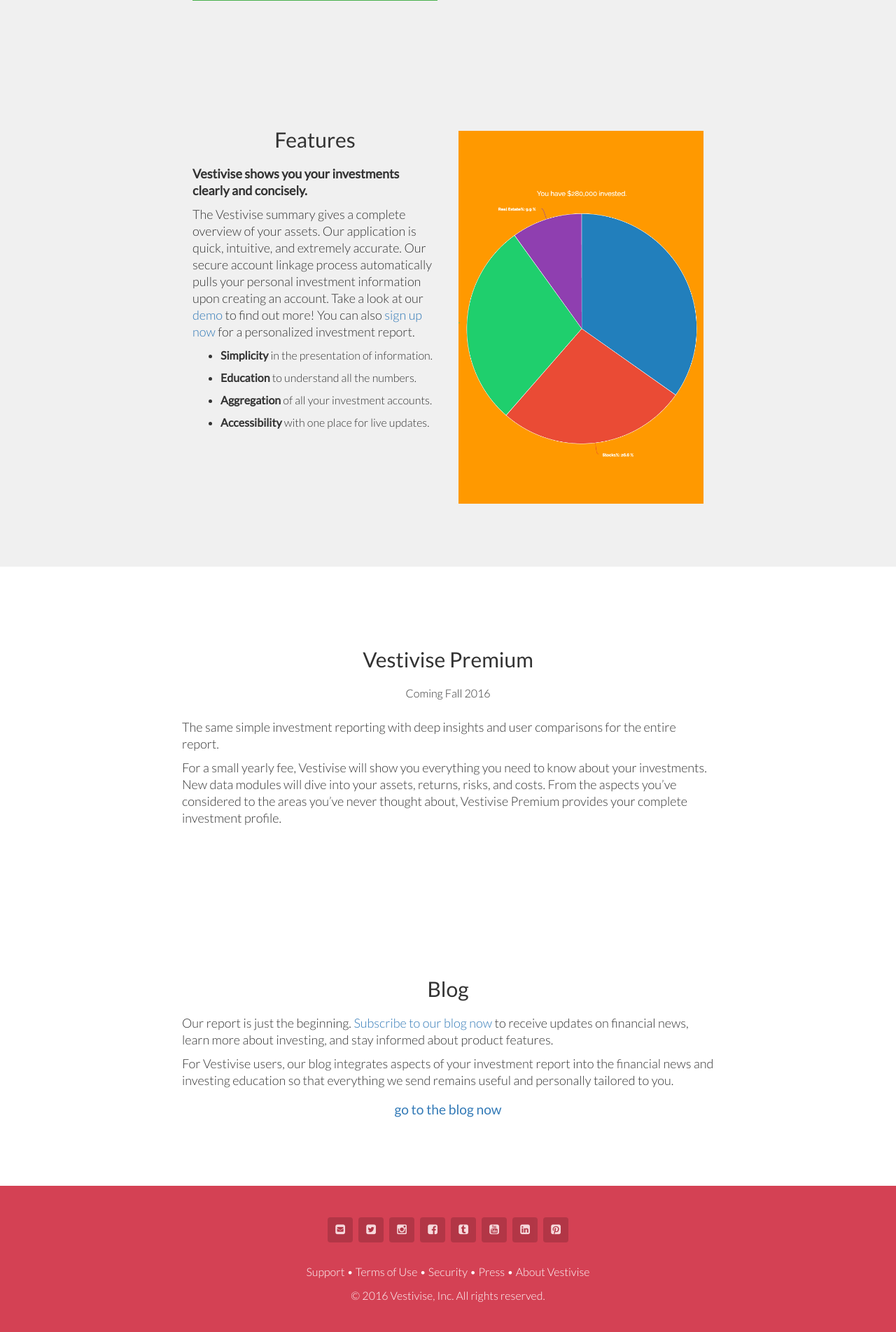
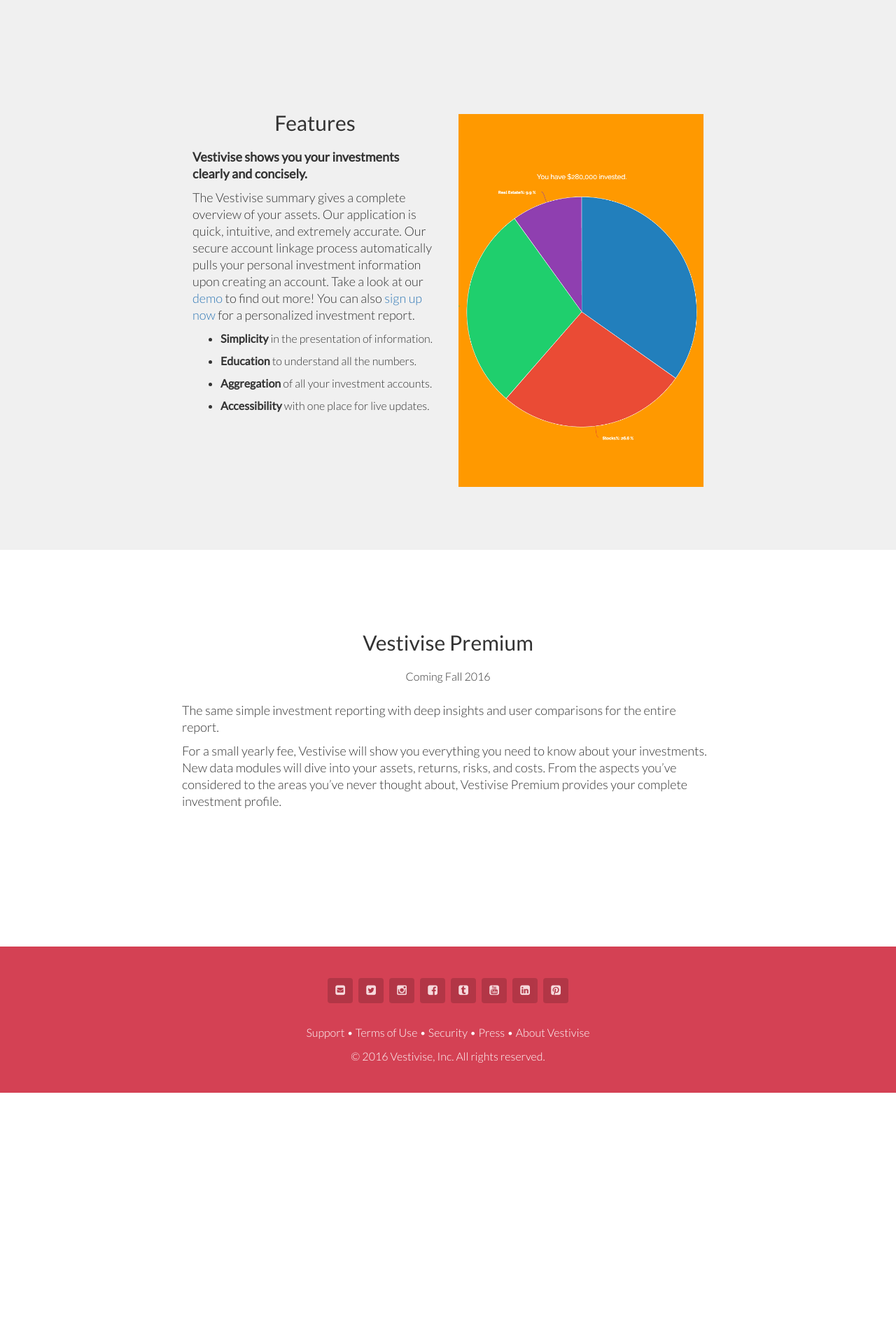
Before and after one commit to Vestivise/Vestivise_Marketing, a Django app: template templates/index.html in a window 1280 px wide. Shown: the part 3156-5060 px from the top of the page at 70% size. After the commit the page ends 4718 px from the top, so only its background shows below. Run offline with Django 3.2, Linux system fonts and the light colour scheme; the template is opened without the code that fills it, so the values that code supplies are empty; some libraries are stand-ins or nearby versions.

Commit message:
josh's actual last edits

```diff
--- a/templates/index.html
+++ b/templates/index.html
@@ -63,7 +63,7 @@
         </div>
         <div class="collapse navbar-collapse">
           <ul class="nav navbar-nav navbar-right">
-          	<li><a href="https://vestivise.com/subscribe">Subscribe</a></li>
+          	<li><a href="https://vestivise.com/subscribe">Share</a></li>
             <li><a href="https://blog.vestivise.com">Blog</a></li>
             <li><a href="https://www.vestivise.com/demo/" target="_blank">Demo</a></li>
             <li><a href="https://app.vestivise.com/signUp">Sign Up Now</a></li>
@@ -74,7 +74,7 @@
     <section id="slug">
     <br>
        <h2  align="center" style="margin: 25% 10% 25% 10%; font-weight: 300; letter-spacing: 120%; line-height: 1.5em;">Most people don’t reach their investment goals.<br><br>We keep investment reporting simple so that in the good times and bad,<br>we will be there to guide you.</h2>
-  </section><!--/#blog-->
+  </section><!--/#slug-->
    <section id="past" style="background:rgba(255,255,255,1.00)">
     <div class="container">
     	<div class="heading text-center col-sm-8 col-sm-offset-2 wow fadeInUp" data-wow-duration="1200ms" data-wow-delay="300ms">
@@ -103,8 +103,7 @@
     	<div class="heading text-center col-sm-8 col-sm-offset-2 wow fadeInUp" data-wow-duration="1200ms" data-wow-delay="300ms">
       <div class="row">
       <br><br>
-      <br><br>
-      <br><br>
+      <br><br><br>
       <div class="col-sm-6">
       <br>
     <img src="{% static 'media/images/line.jpg' %}" alt="" style="min-width: 80%; max-width:100%;">
@@ -171,19 +170,6 @@ complete investment profile.
   </section><!--/#blog-->
   <br><br>
   <br><br>
-  <section id="blog">
-    <div class="container">
-        <div class="heading text-center col-sm-8 col-sm-offset-2 wow fadeInUp" data-wow-duration="1200ms" data-wow-delay="300ms">
-          <div class="row">
-          <h2>Blog</h2>
-          <p align="left" style="font-size:large;">Our report is just the beginning. <a href="https://vestivise.com/subscribe">Subscribe to our blog now</a> to receive updates on financial news, learn more about investing, and stay informed about product features.</p>
-          <p align="left" style="font-size:large;">For Vestivise users, our blog integrates aspects of your investment report into the financial news and investing education so that everything we send remains useful and personally tailored to you.
-          </p>
-          <a data-scroll class="btn btn-start animated fadeInUpBig" href="https://blog.vestivise.com" target="_blank" style="font-size:larger;">go to the blog now</a>
-        </div>
-      </div>
-    </div>
-  </section><!--/#blog-->
   <footer id="footer">
     <div class="footer-top wow fadeInUp" data-wow-duration="1000ms" data-wow-delay="300ms">
       <div class="container text-center">
```
